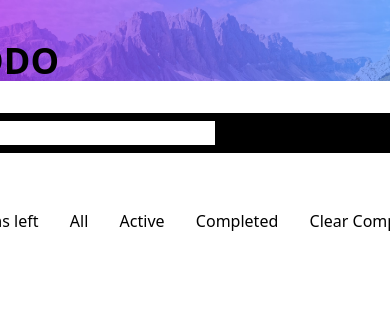
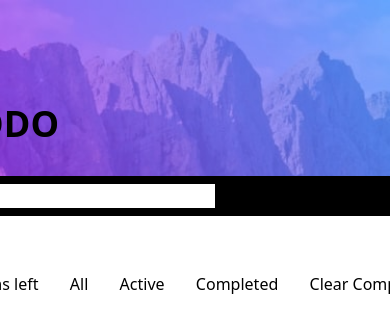
Before and after one commit to hxshan/Todo-App-React, a React (Vite) app: page / in a window 390 px wide. Shown: the top 332 px of the page. Built offline with nearby package versions, Linux system fonts and the light colour scheme.

Commit message:
img file

```diff
--- a/src/App.jsx
+++ b/src/App.jsx
@@ -1,5 +1,5 @@
 import { useEffect, useState ,useRef} from "react";
-import bg_desk_light from "./assets/bg-desktop-light.jpg"
+import images from "./assets";
 import TodoForm from "./components/TodoForm";
 import TodoList from "./components/TodoList";
 import{
@@ -93,8 +93,13 @@ function App() {
   return (
     <div className="header-section w-[100%] relative">
       <img
-        className="w-[100%]"
-        src={bg_desk_light}
+        className="hidden md:block w-[100%]"
+        src={userTheme=="dark"?images.bg_desk_dark:images.bg_desk_light}
+        alt="background"
+      />
+      <img
+        className="md:hidden w-[100%]"
+        src={userTheme=="dark"?images.bg_mob_dark:images.bg_mob_light}
         alt="background"
       />
       <div
--- /dev/null
+++ b/src/assets/index.js
@@ -0,0 +1,20 @@
+import bg_desk_light from "./bg-desktop-light.jpg";
+import bg_desk_dark from "./bg-desktop-dark.jpg";
+import bg_mob_light from "./bg-mobile-light.jpg";
+import bg_mob_dark from "./bg-mobile-dark.jpg";
+import check from "./icon-check.svg";
+import cross from "./icon-cross.svg";
+import sun from "./icon-sun.svg";
+import moon from "./icon-moon.svg";
+
+const images = {
+  bg_desk_dark,
+  bg_desk_light,
+  bg_mob_light,
+  bg_mob_dark,
+  check,
+  cross,
+  sun,
+  moon,
+};
+export default images;
```
